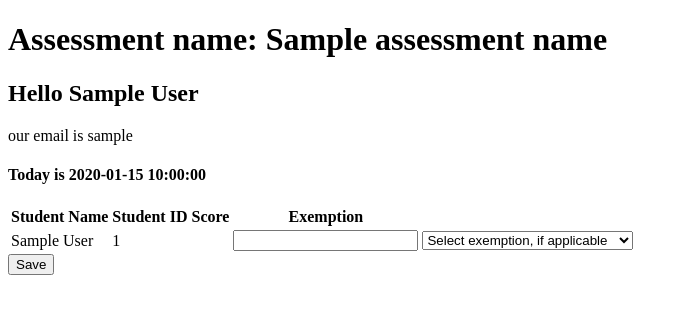
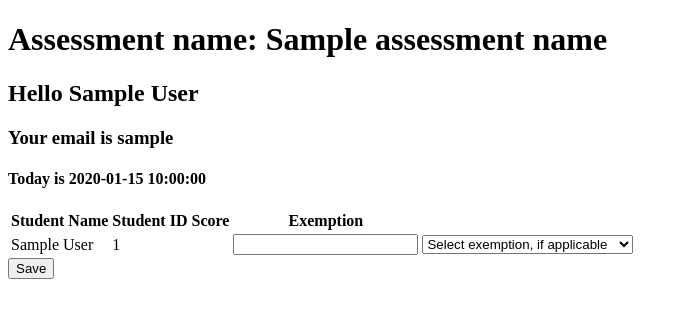
Before and after one commit to WickedWahine/assessments-project, a Flask app: template templates/assessment.html in a window 1280 px wide. Shown: the top 318 px of the page, without its empty margins (0-688 px from the left). Run offline with Flask 2, Linux system fonts and the light colour scheme; tables that the repository leaves empty hold one stand-in row (values such as "Sample post"); the template is opened without the code that fills it: values that come from a table or form of the project are taken from there, most other values are stand-ins (such as "Sample title", 1, 10 or a date in 2020); some libraries are stand-ins or nearby versions.

```diff
--- a/templates/assessment.html
+++ b/templates/assessment.html
@@ -5,9 +5,8 @@
 
 <h1>Assessment name: {{assessment_name}}</h1>
 <h2>Hello {{teacher.first_name}} {{teacher.last_name}}</h2>
-<h3></h3>our email is {{teacher.username}}</h3>
+<h3>Your email is {{teacher.username}}</h3>
 <h4>Today is {{today}}</h4>
-
 
   <form action="/assessment/{{assessment_name}}" method="POST">
     <table>
```
